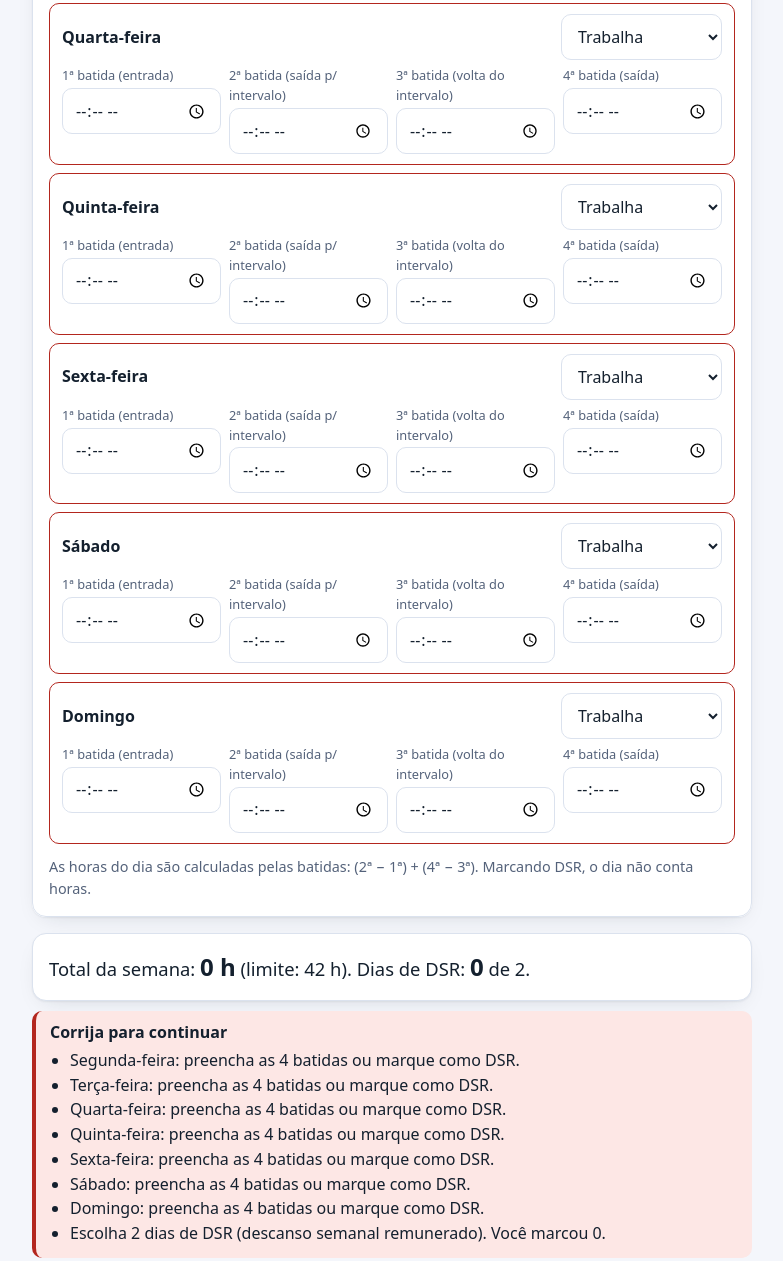
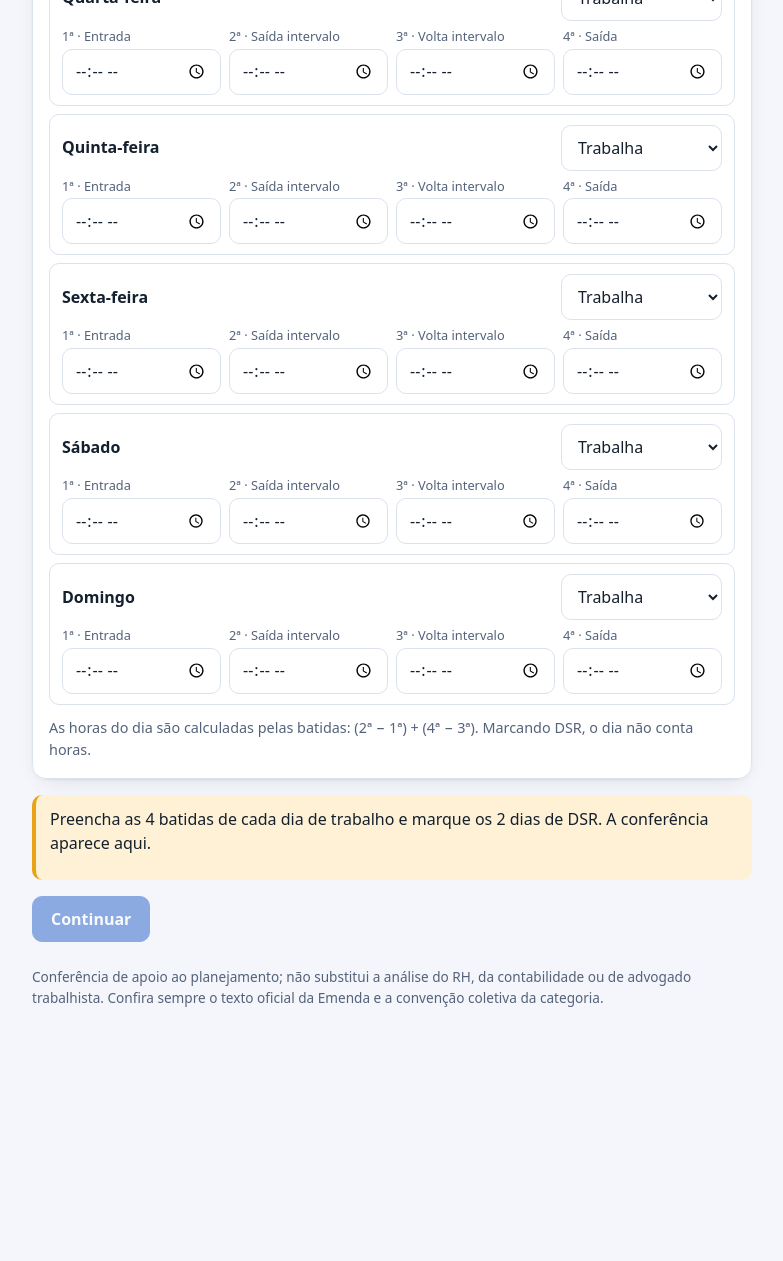
Before and after one commit to burbellohub/calculadora-escala-6x1, a website: page index.html in a window 1280 px wide. Shown: the part 715-1976 px from the top of the page, without its empty margins (248-1031 px from the left). After the commit the page ends 1775 px from the top, so only its background shows below. Drawn offline with Linux system fonts and the light colour scheme.

Commit message:
Simulador: corrige alinhamento das batidas e so mostra erros depois que a pessoa mexe
Co-Authored-By: Claude Sonnet 5.5 <noreply@anthropic.com>

```diff
--- a/app.js
+++ b/app.js
@@ -23,6 +23,8 @@
 
   function batidasDe(i) { return [0, 1, 2, 3].map(function (k) { return $("#b" + i + k).value; }); }
 
+  var tocou = false; // só mostra erros depois que a pessoa mexe no formulário
+
   function ler() {
     return E.NOMES.map(function (_, i) {
       return { dsr: $("#t" + i).value === "d", batidas: batidasDe(i) };
@@ -39,12 +41,14 @@
       linha.querySelector(".batidas").hidden = d.dsr;
       $("#r" + i).textContent = d.dsr ? "DSR: dia de descanso." : r.porDia[i] === null ? "" : "Horas do dia: " + E.formatar(r.porDia[i]);
       linha.classList.toggle("dsr", d.dsr);
-      linha.classList.toggle("problema", r.erros.some(function (e) { return e.dia === i; }));
+      linha.classList.toggle("problema", tocou && r.erros.some(function (e) { return e.dia === i; }));
     });
 
     var html = '<div class="total">Total da semana: <strong>' + esc(E.formatar(r.totalMin)) + "</strong> (limite: " + esc(E.formatar(E.LIMITE_SEMANA)) + "). Dias de DSR: <strong>" + r.dsr + "</strong> de 2.</div>";
 
-    if (r.situacao === "erro") {
+    if (!tocou) {
+      html = '<div class="msg aviso"><p>Preencha as 4 batidas de cada dia de trabalho e marque os 2 dias de DSR. A conferência aparece aqui.</p></div>';
+    } else if (r.situacao === "erro") {
       html += '<div class="msg erro"><h2>Corrija para continuar</h2><ul>' + r.erros.map(function (e) { return "<li>" + esc(e.msg) + "</li>"; }).join("") + "</ul></div>";
     } else if (r.situacao === "excede") {
       html += '<div class="msg aviso"><h2>A escala passa do limite semanal</h2><p>Faltam reduzir <strong>' + esc(E.formatar(r.excedeMin)) + "</strong> para caber em " + esc(E.formatar(E.LIMITE_SEMANA)) + ". Diminua a escala: edite as batidas de um ou mais dias acima.</p></div>";
@@ -59,8 +63,8 @@
 
   function esconderFinal() { $("#final").hidden = true; $("#final").innerHTML = ""; }
 
-  $("#form").addEventListener("input", function () { esconderFinal(); mostrar(); });
-  $("#form").addEventListener("change", function () { esconderFinal(); mostrar(); });
+  $("#form").addEventListener("input", function () { tocou = true; esconderFinal(); mostrar(); });
+  $("#form").addEventListener("change", function () { tocou = true; esconderFinal(); mostrar(); });
   $("#form").addEventListener("submit", function (ev) { ev.preventDefault(); });
 
   $("#continuar").addEventListener("click", function () {
@@ -83,6 +87,7 @@
   });
 
   $("#exemplo").addEventListener("click", function () {
+    tocou = true;
     EXEMPLO.forEach(function (b, i) {
       $("#t" + i).value = b === null ? "d" : "t";
       [0, 1, 2, 3].forEach(function (k) { $("#b" + i + k).value = b === null ? "" : b[k]; });
@@ -92,6 +97,7 @@
   });
 
   $("#limpar").addEventListener("click", function () {
+    tocou = false;
     E.NOMES.forEach(function (_, i) { $("#t" + i).value = "t"; [0, 1, 2, 3].forEach(function (k) { $("#b" + i + k).value = ""; }); });
     esconderFinal();
     mostrar();
--- a/escala.js
+++ b/escala.js
@@ -9,7 +9,7 @@
   "use strict";
 
   var NOMES = ["Segunda-feira", "Terça-feira", "Quarta-feira", "Quinta-feira", "Sexta-feira", "Sábado", "Domingo"];
-  var BATIDAS = ["1ª batida (entrada)", "2ª batida (saída p/ intervalo)", "3ª batida (volta do intervalo)", "4ª batida (saída)"];
+  var BATIDAS = ["1ª · Entrada", "2ª · Saída intervalo", "3ª · Volta intervalo", "4ª · Saída"];
   var LIMITE_SEMANA = 42 * 60;
   var LIMITE_DIA = 10 * 60;
   var DSR_EXIGIDOS = 2;
--- a/style.css
+++ b/style.css
@@ -69,7 +69,9 @@ legend { font-weight: 800; padding: 0 8px; }
 .dia .nome { font-weight: 700; }
 .dia .cab { display: flex; flex-wrap: wrap; align-items: center; justify-content: space-between; gap: 8px; }
 .dia .cab select { width: auto; min-width: 150px; }
-.dia .batidas { display: grid; grid-template-columns: 1fr 1fr; gap: 8px; }
+.dia .batidas { display: grid; grid-template-columns: 1fr 1fr; gap: 8px; align-items: end; }
+.dia label { white-space: nowrap; overflow: hidden; text-overflow: ellipsis; }
+.dia input[type="time"] { min-width: 0; }
 .dia .horas-dia { margin: 0; font-weight: 700; color: var(--azul); font-size: 0.92rem; }
 .dia .horas-dia:empty { display: none; }
 .dia label { display: block; font-size: 0.8rem; color: var(--suave); margin-bottom: 2px; }
```
